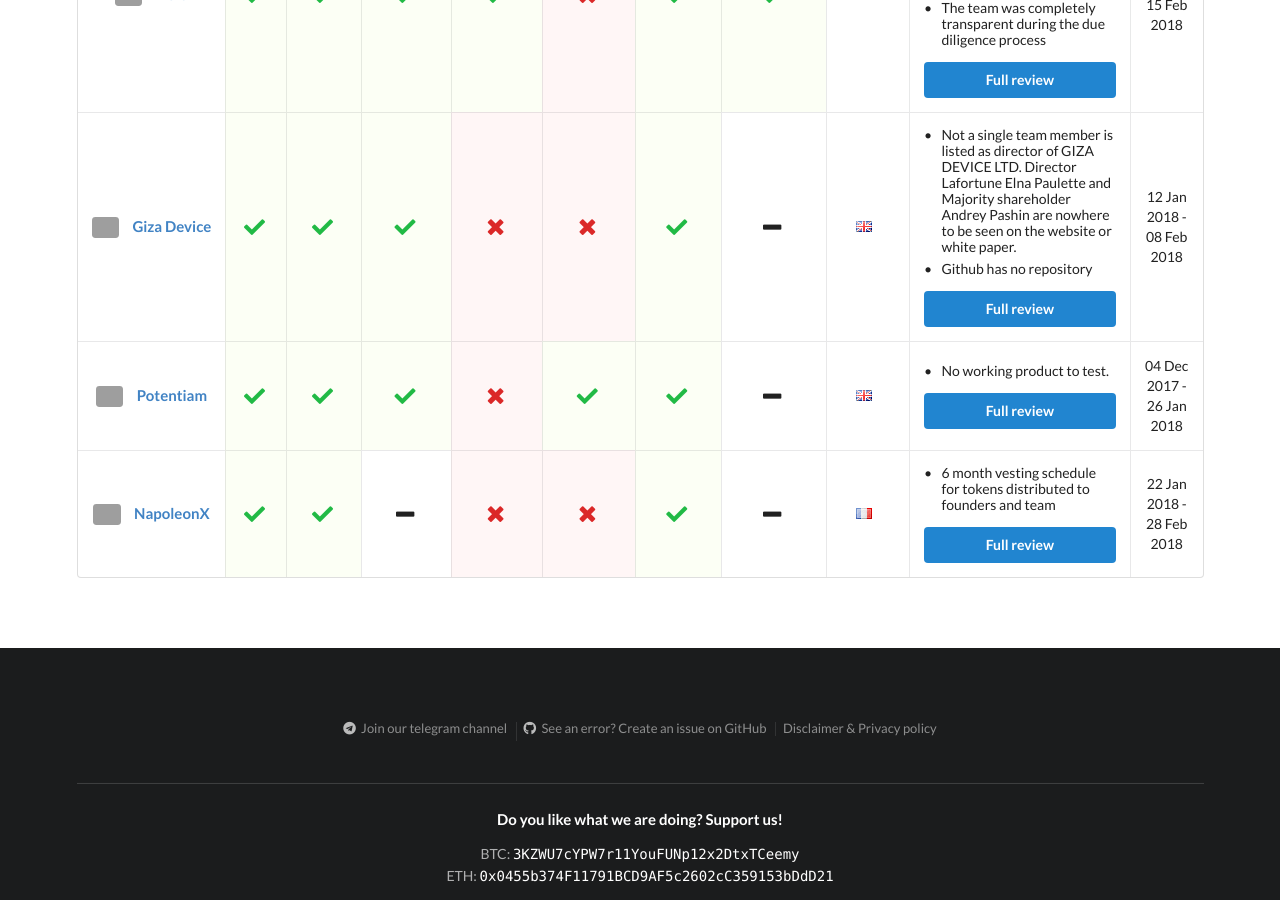
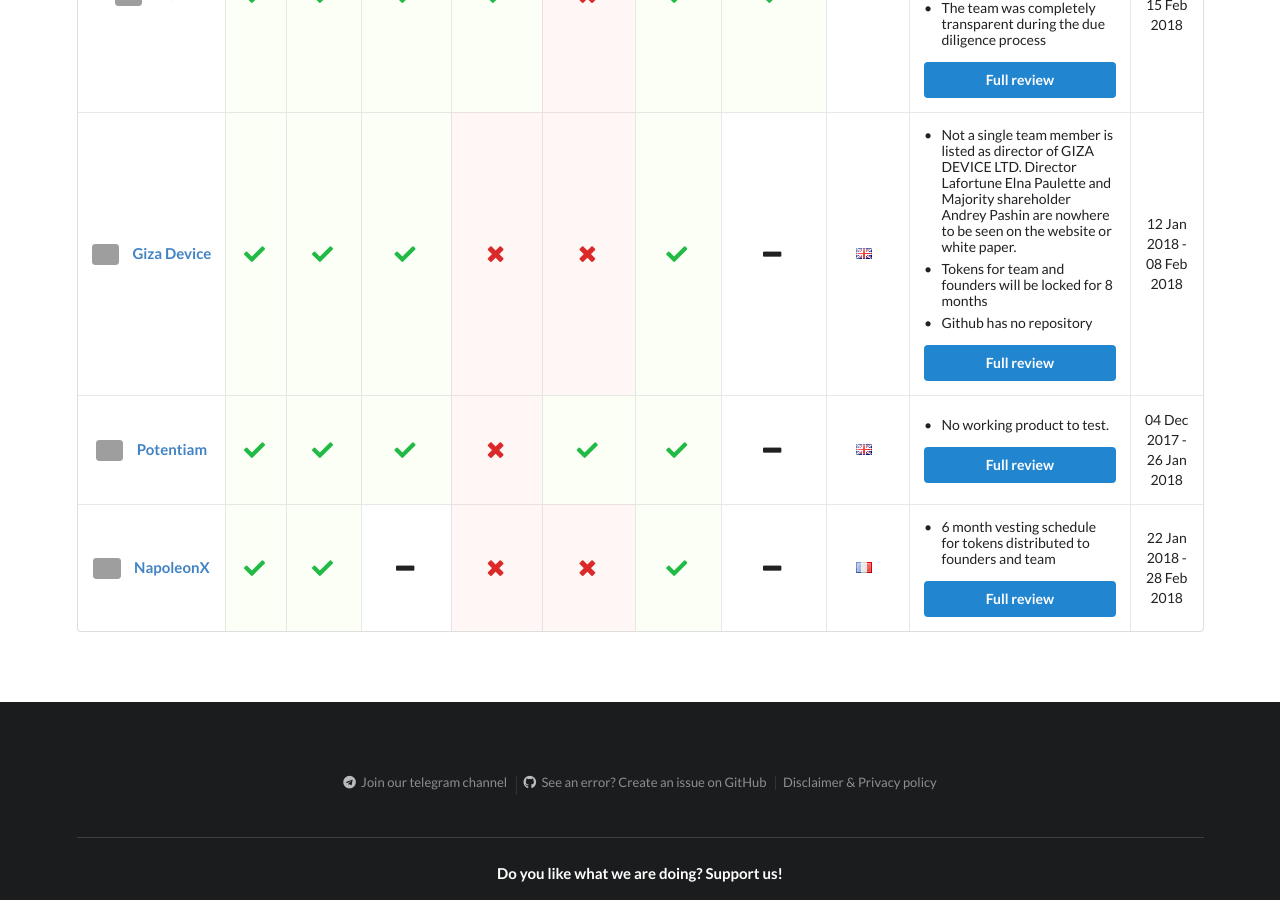
Before and after one commit to ico-check/ico-check, a Jekyll site: the page built from index.md, in a window 1280 px wide and 900 px high, scrolled down 684 px. Built offline with Jekyll 4.4.1, drawn with Linux system fonts in a browser that asks for light colours; nearby versions of some CDN libraries; grey boxes are pictures that could not be loaded.

Commit message:
30-gizadevice-ico-check
Added comment: Tokens for team and founders will be locked for 8 months

```diff
--- a/_data/active-icos.yml
+++ b/_data/active-icos.yml
@@ -32,6 +32,7 @@
   location: United Kingdom
   comments:
     - content: Not a single team member is listed as director of GIZA DEVICE LTD. Director Lafortune Elna Paulette and Majority shareholder Andrey Pashin are nowhere to be seen on the website or white paper.
+    - content: Tokens for team and founders will be locked for 8 months
     - content: Github has no repository
   ico_start_date: 2018-01-12T11:00:00Z
   ico_end_date: 2018-02-08T11:00:00Z
```
